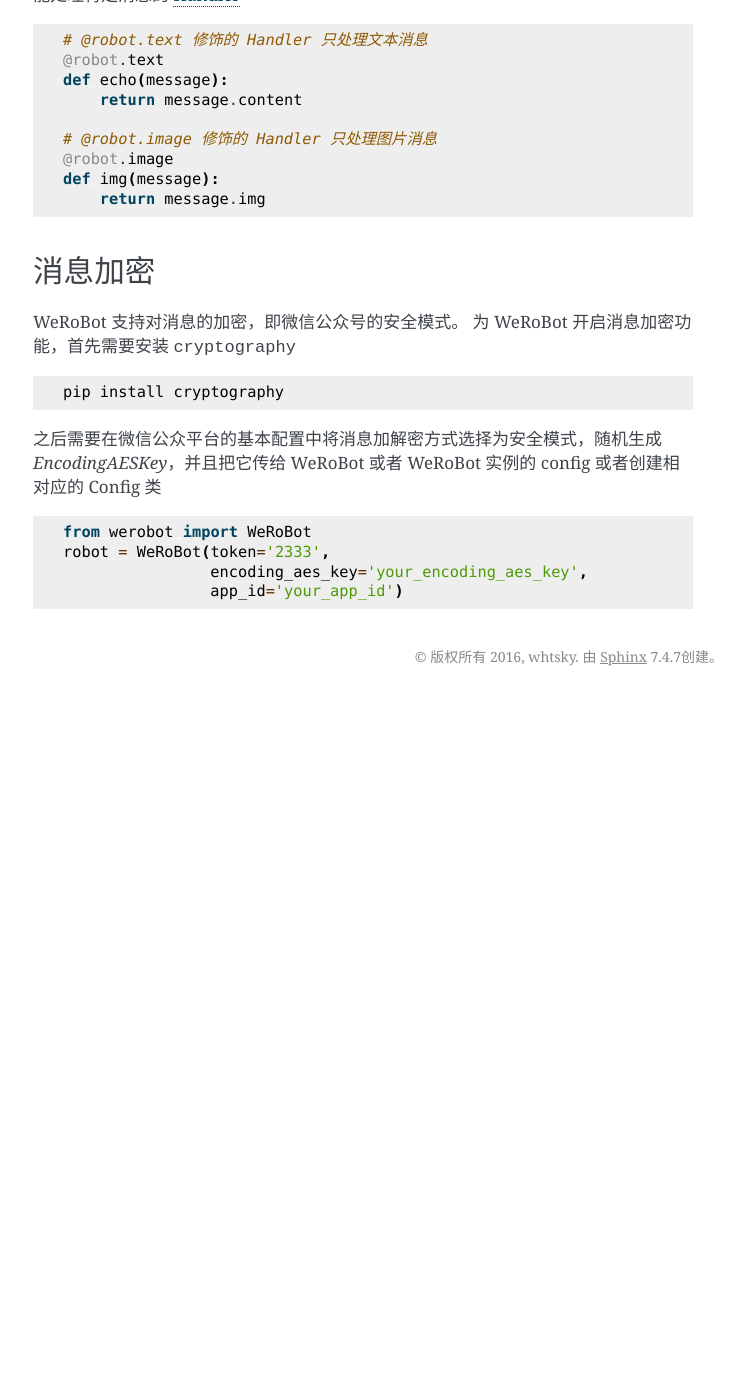
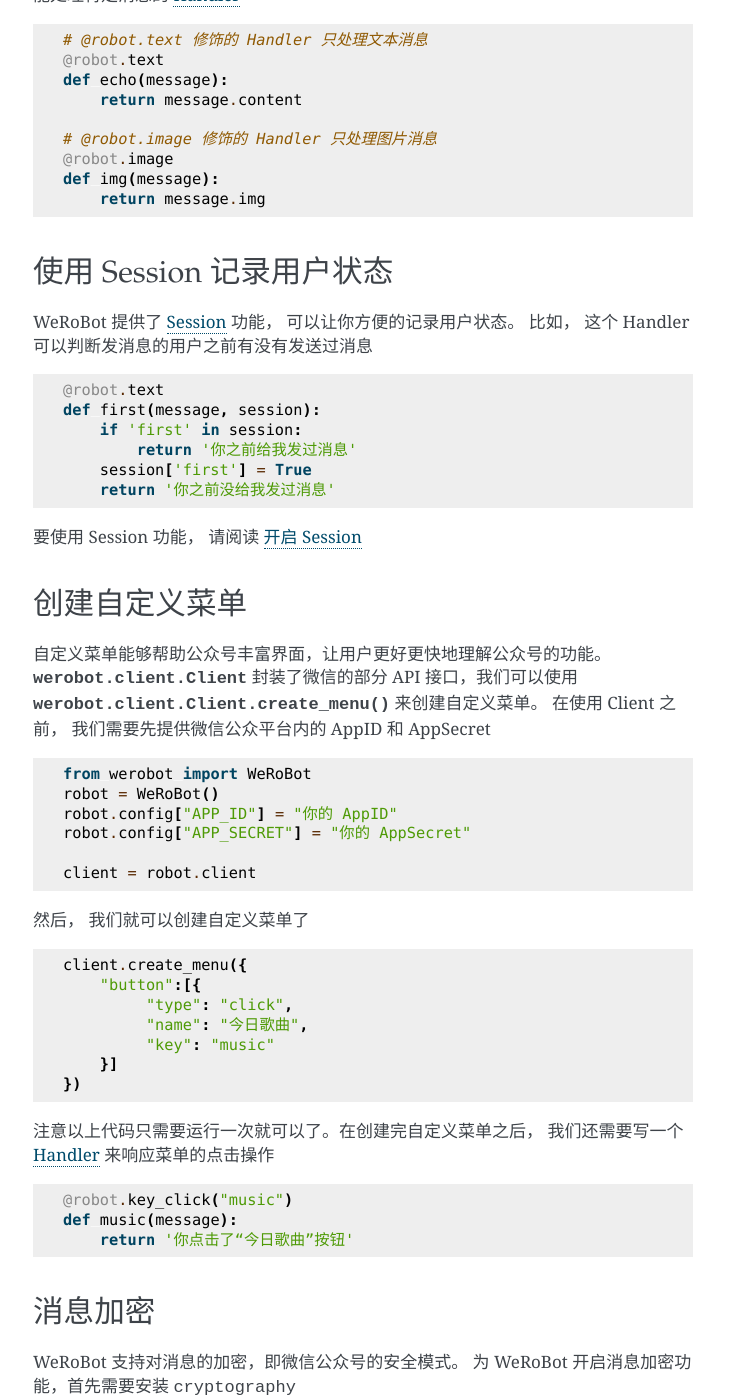
Before and after one commit to offu/WeRoBot, a Sphinx documentation site: the page built from docs/start.rst, in a window 1280 px wide and 1400 px high, scrolled down 810 px. Shown: the whole window, without its empty margins (387-1132 px from the left). Built offline with Sphinx 7.4.7, drawn with Linux system fonts in a browser that asks for light colours; before the commit the page ends 1506 px from its top, so only the background shows below that; some of the changed text lies outside the part shown.

Commit message:
Update docs

```diff
--- a/docs/client.rst
+++ b/docs/client.rst
@@ -1,6 +1,8 @@
 ``WeRoBot.Client`` —— 微信 API 操作类
 =====================================
 
+Client API
+------------
 .. module:: werobot.client
 
 .. autoclass:: Client
--- a/docs/session.rst
+++ b/docs/session.rst
@@ -1,7 +1,7 @@
 Session
 ==========
 
-WeRoBot 0.4.0 中增加了功能强大的 Session 系统，你可以通过 Session 轻松实现用户状态的记录，享受如同 Web 开发般的便捷。
+你可以通过 Session 实现用户状态的记录。
 
 一个简单的使用 Session 的 Demo ::
 
@@ -23,7 +23,7 @@
 想要开启 Session ，在实例化 :class:`WeRoBot` 的时候需要传入 ``enable_session`` 和 ``session_storage`` 两个参数：
 
 + ``enable_session`` ： 必须为 True （打开 Session ）
-+ ``session_storage`` ： 可选，一个 Session Storage 实例。默认是 :class:`werobot.session.filestorage.FileStorage` 。
++ ``session_storage`` ： 可选，一个 Session Storage 实例。默认是 :class:`werobot.session.sqlitestorage.SQLiteStorage` 。
 
 修改 Handler 以使用 Session
 --------------------------------
--- a/docs/start.rst
+++ b/docs/start.rst
@@ -41,6 +41,50 @@
     def img(message):
         return message.img
 
+使用 Session 记录用户状态
+-------------------------
+
+WeRoBot 提供了 :ref:`Session` 功能， 可以让你方便的记录用户状态。
+比如， 这个 Handler 可以判断发消息的用户之前有没有发送过消息 ::
+
+    @robot.text
+    def first(message, session):
+        if 'first' in session:
+            return '你之前给我发过消息'
+        session['first'] = True
+        return '你之前没给我发过消息'
+
+要使用 Session 功能， 请阅读 :ref:`开启 Session`
+
+创建自定义菜单
+--------------
+
+自定义菜单能够帮助公众号丰富界面，让用户更好更快地理解公众号的功能。 :class:`werobot.client.Client` 封装了微信的部分 API 接口，我们可以使用 :func:`werobot.client.Client.create_menu` 来创建自定义菜单。
+在使用 Client 之前， 我们需要先提供微信公众平台内的 AppID 和 AppSecret ::
+
+    from werobot import WeRoBot
+    robot = WeRoBot()
+    robot.config["APP_ID"] = "你的 AppID"
+    robot.config["APP_SECRET"] = "你的 AppSecret"
+
+    client = robot.client
+
+然后， 我们就可以创建自定义菜单了 ::
+
+    client.create_menu({
+        "button":[{
+             "type": "click",
+             "name": "今日歌曲",
+             "key": "music"
+        }]
+    })
+
+注意以上代码只需要运行一次就可以了。在创建完自定义菜单之后， 我们还需要写一个 :ref:`handler` 来响应菜单的点击操作 ::
+
+    @robot.key_click("music")
+    def music(message):
+        return '你点击了“今日歌曲”按钮'
+
 
 消息加密
 --------------
```
